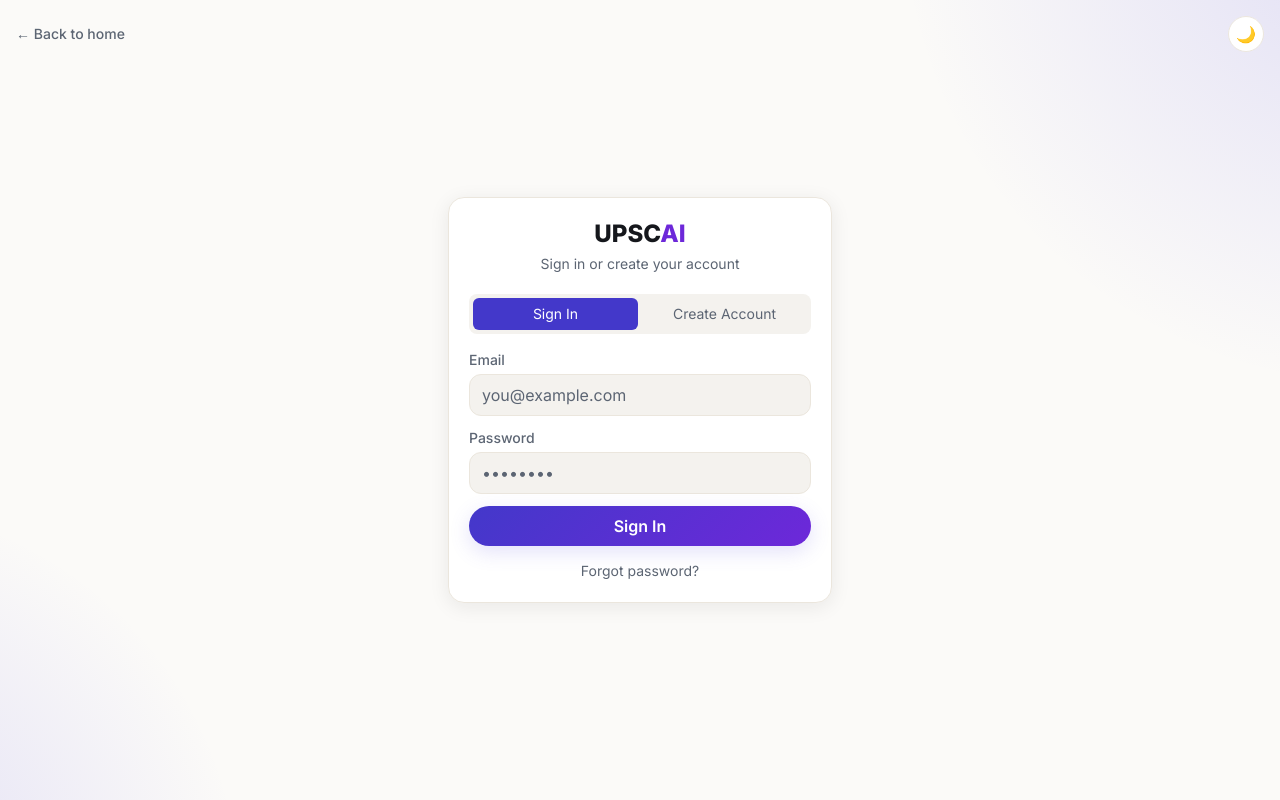
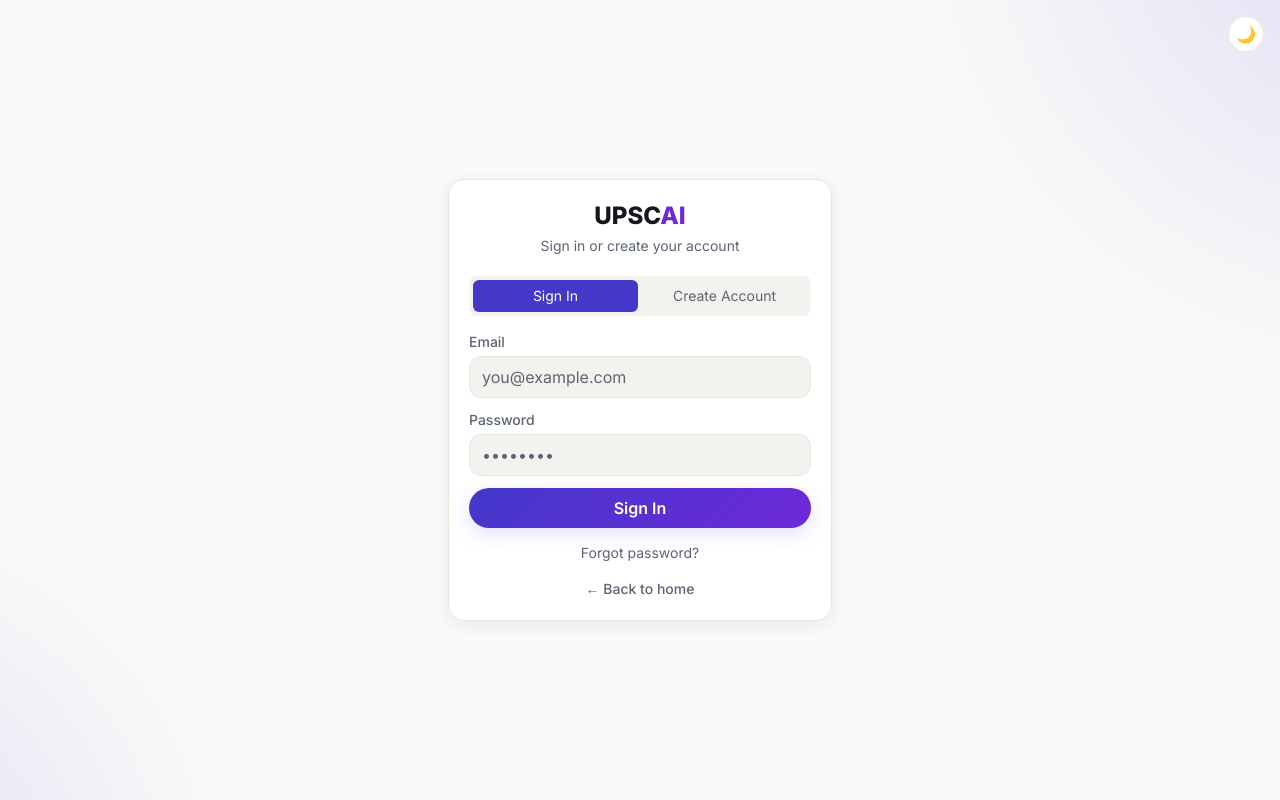
Before and after one commit to Vishal-AI-ML/upsc-agentic-ai, a React (Vite) app in the folder frontend/: page /login in a window 1280 px wide. Built offline with nearby package versions, Linux system fonts and the light colour scheme.

Commit message:
fix(ui): move Back to home link below Forgot password

```diff
--- a/frontend/src/pages/Login.tsx
+++ b/frontend/src/pages/Login.tsx
@@ -39,14 +39,7 @@ export function Login() {
 
   return (
     <div className="relative grid min-h-screen place-items-center px-4">
-      <div className="absolute inset-x-0 top-0 flex items-center justify-between px-4 py-4">
-        <Link
-          to="/"
-          className="text-sm font-medium text-muted transition hover:text-fg"
-          title="Back to home"
-        >
-          {"\u2190"} Back to home
-        </Link>
+      <div className="absolute inset-x-0 top-0 flex items-center justify-end px-4 py-4">
         <ThemeToggle />
       </div>
       <Card className="w-full max-w-sm">
@@ -123,6 +116,15 @@ export function Login() {
             </Link>
           </div>
         )}
+        <div className="mt-3 text-center">
+          <Link
+            to="/"
+            className="text-sm font-medium text-muted transition hover:text-fg"
+            title="Back to home"
+          >
+            {"\u2190"} Back to home
+          </Link>
+        </div>
       </Card>
     </div>
   )
```
